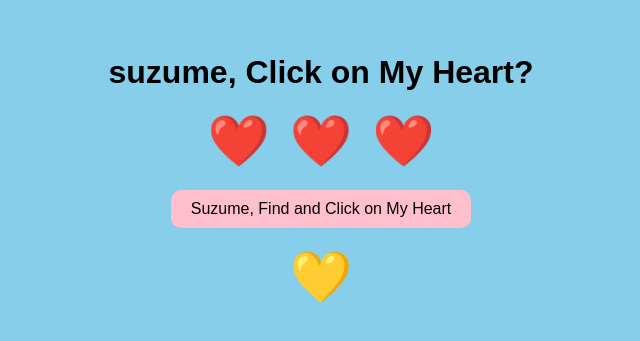
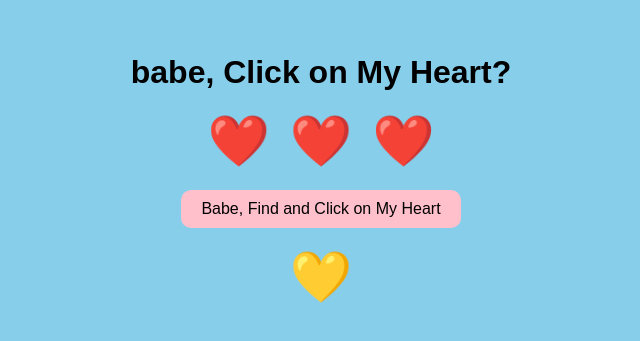
Before and after one commit to pushpesh17/serika, a plain HTML site: page index.html in a window 1280 px wide. Shown: the part 231-572 px from the top of the page, without its empty margins (319-959 px from the left). Drawn offline with Linux system fonts and the light colour scheme.

Commit message:
Update index.html

```diff
--- a/index.html
+++ b/index.html
@@ -3,18 +3,18 @@
 <head>
     <meta charset="UTF-8">
     <meta name="viewport" content="width=device-width, initial-scale=1.0">
-    <title>Suzume, Where's My Heart?</title>
+    <title>Serika, Where's My Heart?</title>
     <link rel="stylesheet" href="style.css">
 </head>
 <body>
     <div class="container">
-        <h1>suzume, Click on My Heart?</h1>
+        <h1>babe, Click on My Heart?</h1>
         <div class="hearts">
             <div class="heart">❤️</div>
             <div class="heart">❤️</div>
             <div class="heart">❤️</div>
         </div>
-        <button id="findHeartBtn">Suzume, Find and Click on My Heart</button>
+        <button id="findHeartBtn">Babe, Find and Click on My Heart</button>
         <div id="newHeart" class="heart">💛</div>
     </div>
 
```
